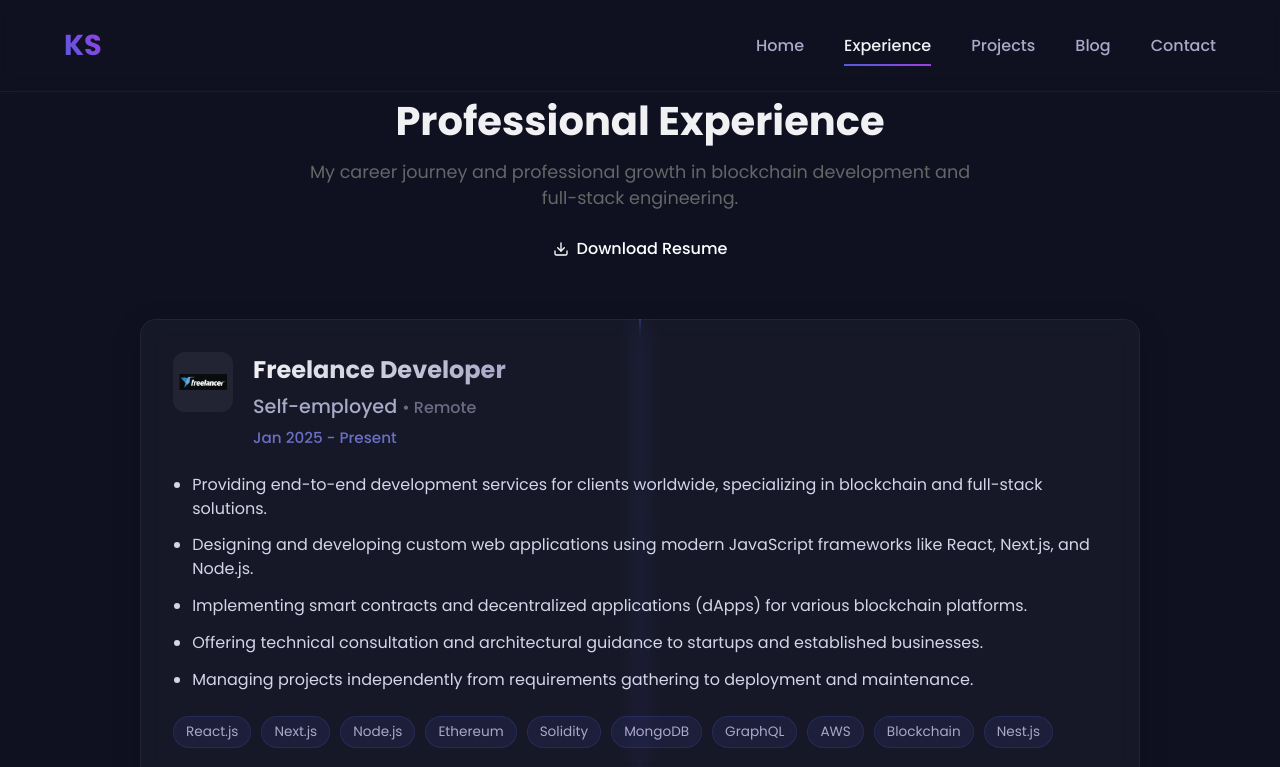
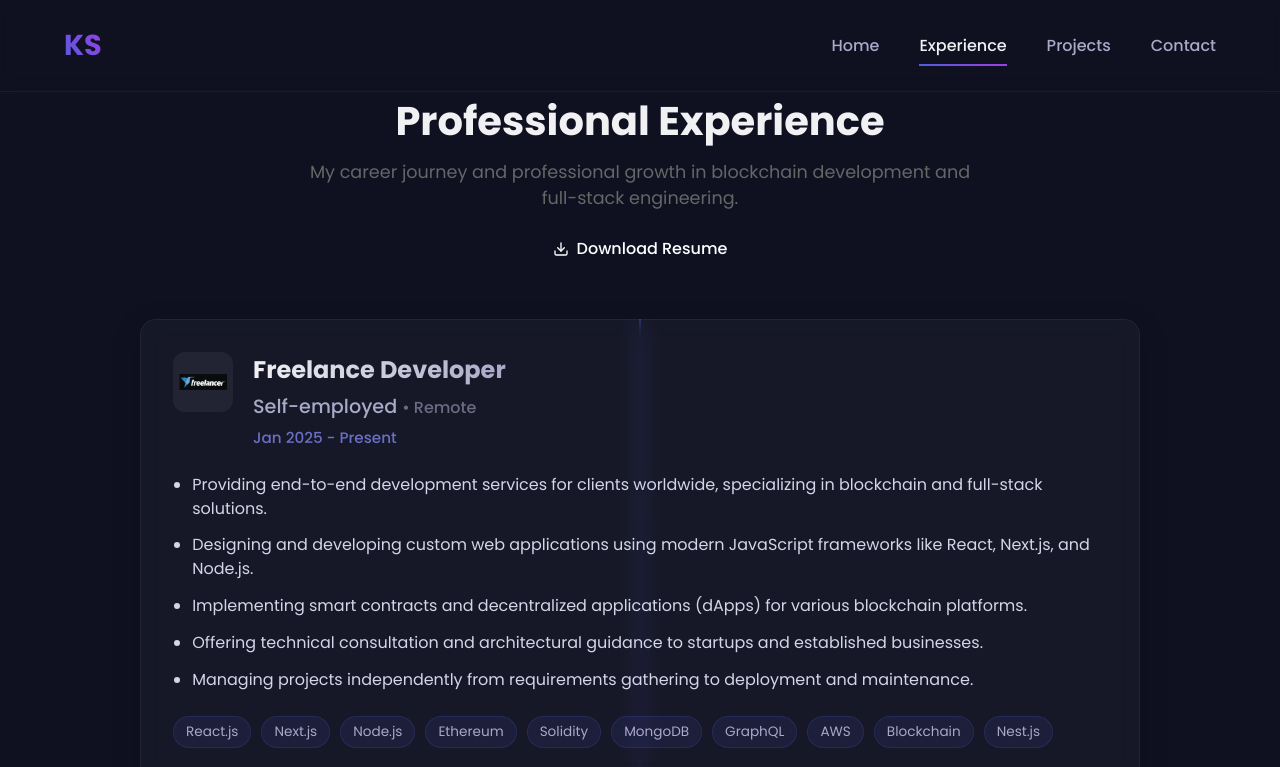
Before and after one commit to Kulwindervilasra/Kulwinder_Portfolio, a Next.js app: page /experience in a window 1280 px wide. Shown: the top 767 px of the page. Built offline with nearby package versions, Linux system fonts and the light colour scheme.

Commit message:
Checkpoint before assistant change: Remove blog link and AI section from navigation and homepage.

```diff
--- a/components/NavBar.tsx
+++ b/components/NavBar.tsx
@@ -1,4 +1,3 @@
-
 import { useState } from "react";
 import Link from "next/link";
 import { useRouter } from "next/router";
@@ -37,19 +36,21 @@ const NavBar = () => {
           >
             Projects
           </Link>
-          <Link
+          {/*<Link
             href="/blog"
             className={router.pathname === "/blog" ? styles.active : ""}
           >
             Blog
-          </Link>
+          </Link>*/}
           <Link
             href="/#contact"
             className={router.asPath === "/#contact" ? styles.active : ""}
             onClick={(e) => {
               if (router.pathname === "/") {
                 e.preventDefault();
-                document.getElementById("contact")?.scrollIntoView({ behavior: "smooth" });
+                document
+                  .getElementById("contact")
+                  ?.scrollIntoView({ behavior: "smooth" });
               }
             }}
           >
--- a/pages/index.tsx
+++ b/pages/index.tsx
@@ -949,7 +949,7 @@ const Home = () => {
             }}
           />
 
-          <div className={styles.sectionHeader} style={{ marginTop: "2rem" }}>
+          {/** <div className={styles.sectionHeader} style={{ marginTop: "2rem" }}>
             <h3>AI & Machine Learning</h3>
             <p>Integration and implementation of AI technologies</p>
           </div>
@@ -973,7 +973,7 @@ const Home = () => {
               "AI Ethics": "https://cdn-icons-png.flaticon.com/512/2090/2090688.png",
               "AI Deployment": "https://cdn-icons-png.flaticon.com/512/7078/7078279.png",
             }}
-          />
+          />*/}
 
           <div className={styles.sectionHeader} style={{ marginTop: "2rem" }}>
             <h3>Professional Skills</h3>
```
